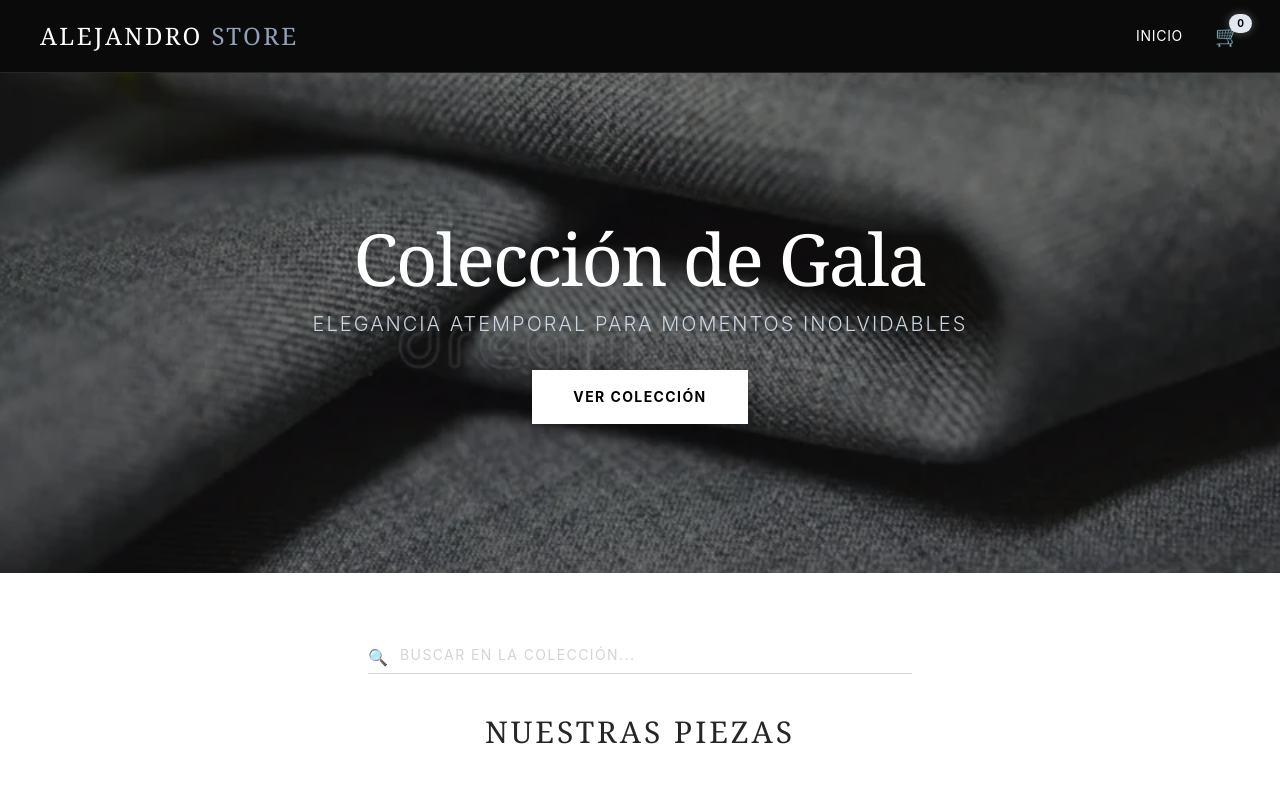
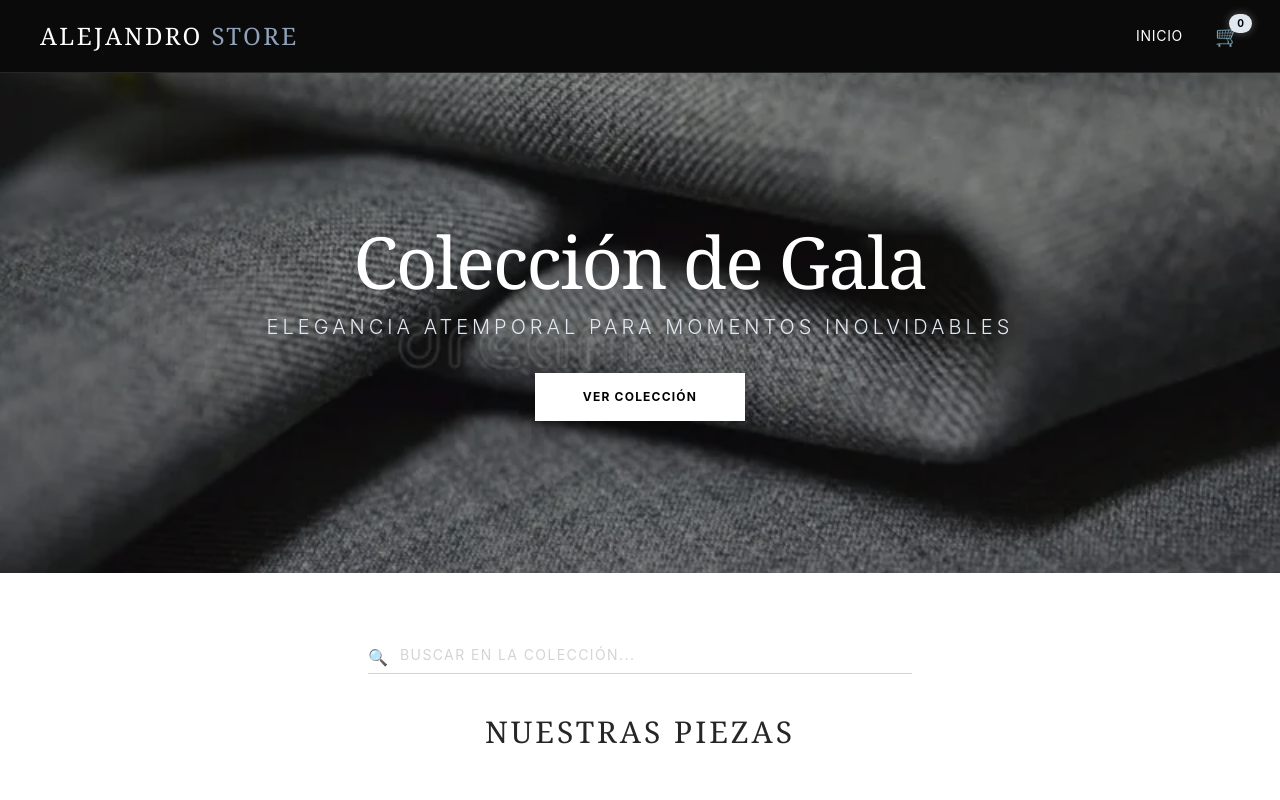
Before and after one commit to Alejandro-Murillo20/reto_fullstack, a React (Vite) app: page / in a window 1280 px wide. Shown: the top 800 px of the page. Built offline with nearby package versions, Linux system fonts and the light colour scheme.

Commit message:
Dandole funcionalidad al boton del banner

```diff
--- a/src/components/organisms/Hero.jsx
+++ b/src/components/organisms/Hero.jsx
@@ -2,24 +2,35 @@
 import React from 'react';
 
 const Hero = () => {
+  // Función para bajar suavemente a los productos
+  const irAColeccion = () => {
+    const seccionProductos = document.getElementById('nuestra-coleccion');
+    if (seccionProductos) {
+      seccionProductos.scrollIntoView({ behavior: 'smooth' });
+    }
+  };
+
   return (
     <div className="relative h-[500px] w-full bg-neutral-900 overflow-hidden mb-16">
-      {/* Imagen de fondo con opacidad para resaltar el texto */}
       <img
         src="/images/banner-gala.jpg"
-        alt="Banner Gala"
-        className="absolute inset-0 w-full h-full object-cover opacity-50"
+        alt="Alejandro Store Collection"
+        className="absolute inset-0 w-full h-full object-cover opacity-60"
       />
 
-      {/* Contenido del Banner */}
       <div className="relative h-full flex flex-col justify-center items-center text-center px-4">
         <h1 className="text-white text-5xl md:text-7xl font-serif mb-4 tracking-tight">
           Colección de Gala
         </h1>
-        <p className="text-slate-300 text-lg md:text-xl mb-8 font-light tracking-widest uppercase">
+        <p className="text-slate-200 text-lg md:text-xl mb-8 font-light tracking-[0.2em] uppercase">
           Elegancia atemporal para momentos inolvidables
         </p>
-        <button className="bg-white text-black px-10 py-4 text-sm font-bold uppercase tracking-widest hover:bg-slate-200 transition-all duration-300 border border-white hover:border-slate-300 shadow-lg">
+
+        {/* AGREGAMOS EL ONCLICK AQUÍ */}
+        <button
+          onClick={irAColeccion}
+          className="bg-white text-black px-12 py-4 text-xs font-bold uppercase tracking-widest hover:bg-slate-200 transition-all duration-300 shadow-xl"
+        >
           Ver Colección
         </button>
       </div>
--- a/src/pages/Home.jsx
+++ b/src/pages/Home.jsx
@@ -34,10 +34,12 @@ const Home = () => {
       <div className="container mx-auto px-4">
         <SearchBar searchTerm={searchTerm} setSearchTerm={setSearchTerm} />
 
-        <h2 className="text-center text-3xl font-serif mb-12 text-neutral-800 tracking-widest uppercase">
-          Nuestras Piezas
-        </h2>
-
+        <h2
+  id="nuestra-coleccion"
+  className="text-center text-3xl font-serif mb-12 text-neutral-800 tracking-widest uppercase"
+>
+  Nuestras Piezas
+</h2>
         {/* Grid de Productos (Máximo 8 por página) */}
         <div className="grid grid-cols-1 sm:grid-cols-2 lg:grid-cols-4 gap-x-6 gap-y-12">
           {currentProducts.map((item) => (
```
